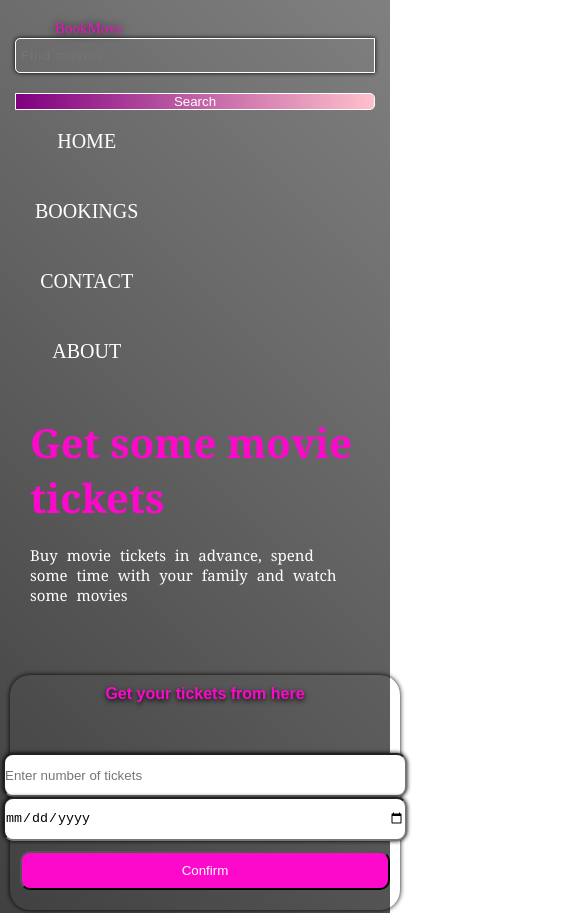
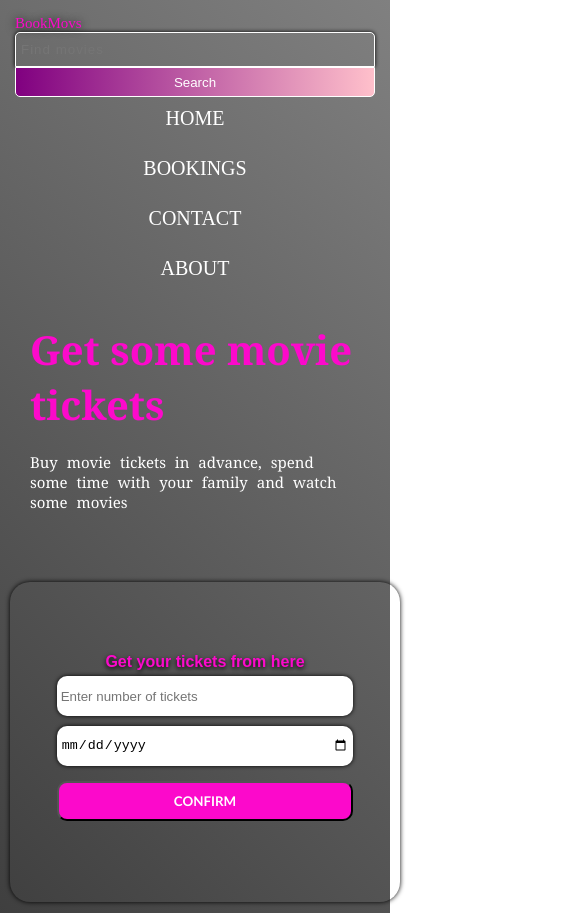
Before and after one commit to puruxhotam/html-files, a plain HTML site: page index.html in a window 390 px wide. Shown: the top 913 px of the page, 585 px wide, since content can reach past the window. Drawn offline with Linux system fonts and the light colour scheme.

Commit message:
Update styles.css

```diff
--- a/styles.css
+++ b/styles.css
@@ -7,6 +7,7 @@ body {
     background-repeat: no-repeat;
     background-size: cover;
     background-position: center;
+    margin: 0px;
     padding: 5px;
 }
 .upper {
@@ -15,14 +16,14 @@ body {
     height: 45px;
     display: flex;
     align-items: center;
-    justify-content: space-between;
+    justify-content: space-evenly;
 }
-a {
+nav a {
     height: 30px;
     color: white;
     text-decoration: none;
     font-size: 20px;
-    padding: 20px;
+    padding: 10px;
     font-family: serif;
     word-spacing: 5px;
     transition: linear 0.2s;
@@ -34,16 +35,22 @@ nav {
     display: flex;
     justify-content: center;
     align-items: center;
+    width: 100%;
 }
-#ticketcount {
-    margin-top: 50px;
-}
-#ticket {
+#ticketcount, #ticket{
+    box-sizing: border-box;
+    outline: none;
+    border: none;
+    margin: 5px 5px;
+    padding: 1%;
     width: 400px;
     height: 40px;
     border-radius: 10px;
 }
 .btn {
+    font-weight: 700;
+    text-transform: uppercase;
+    font-family: Calibri;
     margin: 10px;
     padding: 10px;
     border-radius: 10px;
@@ -271,6 +278,9 @@ section p {
     text-align: center;
     margin: 20px;
 }
+.contact a{
+    margin: 10px;
+}
 @media (max-width: 1200px) {
     body {
         padding: 10px;
@@ -292,6 +302,10 @@ section p {
 }
 
 @media (max-width: 768px) {
+    body{
+        background-position: 100%;
+
+    }
     .upper {
         height: auto;
         flex-direction: column;
@@ -309,11 +323,16 @@ section p {
     }
     .srch {
         width: 100%;
-        margin-bottom: 10px;
+        margin-bottom: 0px;
+        border-bottom-left-radius: 0;
+        border-top-right-radius: 5px;
     }
     .srchbtn {
+        border-bottom-left-radius: 5px;
+        border-top-right-radius: 0;
         width: 100%;
-        margin-top: 10px;
+        height: 30px;
+        margin-top: 0px;
     }
     section {
         width: 90%;
@@ -329,6 +348,19 @@ section p {
         width: 100%;
         height: auto;
         margin: 20px 0;
+    }
+    form{
+        height: 300px;
+        padding: 40px;
+    }
+    .btn{
+        width: 80%;
+    }
+    #ticket{
+        width: 80%;
+    }
+    #ticketcount{
+        width: 80%;
     }
 }
 
@@ -356,4 +388,10 @@ section p {
     .social-icons a {
         font-size: 20px;
     }
+    .btn{
+        width: 80%;
+    }
+    .about_site{
+        width: 80%;
+    }
 }
```
